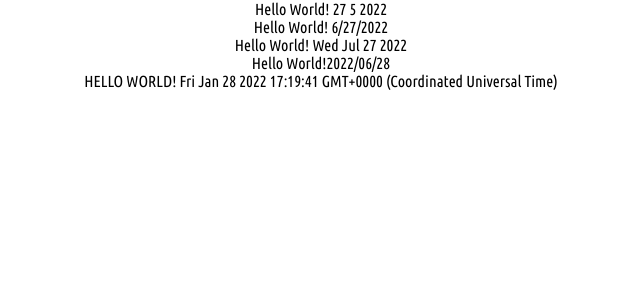
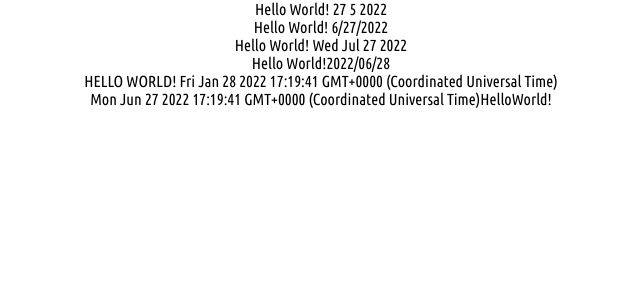
Before and after one commit to WendelAndrade01/Treino---Estagio, a React (Create React App) app in the folder introducao-ao-react/: page / in a window 1280 px wide. Shown: the top 300 px of the page, without its empty margins (319-959 px from the left). Built offline with nearby package versions, Linux system fonts and the light colour scheme.

Commit message:
HelloWorld-06

```diff
--- a/introducao-ao-react/src/App.js
+++ b/introducao-ao-react/src/App.js
@@ -4,7 +4,7 @@ import HelloWorld_02 from "./components/HelloWorld_02";
 import HelloWorld_03 from "./components/HelloWorld_03";
 import HelloWorld_04 from "./components/HelloWorld_04";
 import HelloWorld_05 from "./components/HelloWorld_05";
-
+import HelloWorld_06 from "./components/HelloWorld_06";
 function App() {
   return (
     <div className="App">
@@ -13,6 +13,7 @@ function App() {
       <HelloWorld_03 />
       <HelloWorld_04 />
       <HelloWorld_05 />
+      <HelloWorld_06 />
     </div>
   );
 }
--- /dev/null
+++ b/introducao-ao-react/src/components/HelloWorld_06.js
@@ -0,0 +1,22 @@
+const HelloWorld_06 = () => {
+  let datas = {
+    date: "05/03/2022",
+    data2: "28/06/2022",
+    data3: "09/05/2022",
+  };
+
+  datas.date = Date();
+
+  for (let dateList in datas) {
+    let phrase = `Hello World!`;
+    let phraseArray = (phrase) => phrase.split(` `);
+    return (
+      <div>
+        {datas[dateList]}
+        {phraseArray(phrase)}
+      </div>
+    );
+  }
+};
+
+export default HelloWorld_06;
```
